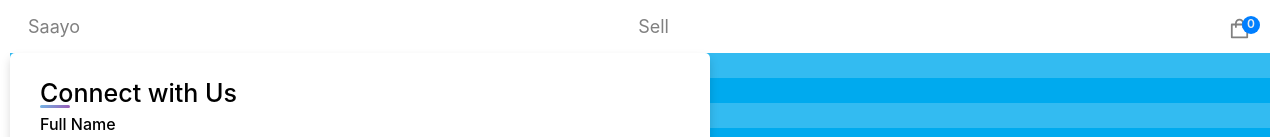
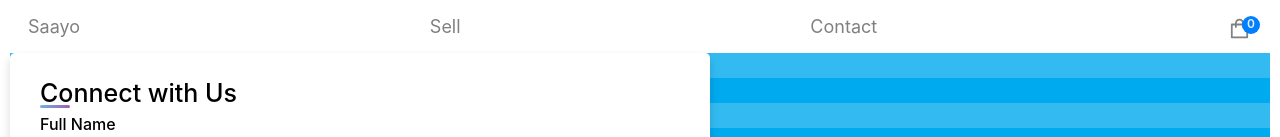
Before and after one commit to RealOtakuBoi/Saayo, a Next.js app: page /sell/sellForm in a window 1280 px wide. Shown: the top 137 px of the page. Built offline with nearby package versions, Linux system fonts and the light colour scheme.

Commit message:
contact btn

```diff
--- a/Components/Navbar.jsx
+++ b/Components/Navbar.jsx
@@ -1,7 +1,6 @@
 import React from 'react';
 import Link from 'next/link';
-import { AiOutlineShopping } from 'react-icons/ai'
-
+import { AiOutlineShopping, AiOutlineWhatsApp } from 'react-icons/ai'
 import  Cart  from './Cart';
 import { useStateContext } from '../Context/StateContext';
 
@@ -18,6 +17,10 @@ const Navbar = () => {
         <Link href={`/sell/sellForm`}>Sell</Link>
       </p>
 
+      <p className="logo">
+      <Link href={`https://wa.me/+919870405708?text=Hello%20I%20want%20to%20Contact%20you%20About%20some%20queries`}>Contact</Link>
+      </p>
+
 
 
       <button type="button" className="cart-icon" onClick={() => setShowCart(true)}>
--- a/pages/product/[slug].js
+++ b/pages/product/[slug].js
@@ -60,7 +60,7 @@ const ProductDeatils = ({ product , products}) => {
         </div>
         <div className="buttons">
           <button type="button" className="add-to-cart" onClick={() => onAdd(product , qty)} >Add to Cart</button>
-          <a href={`sms://+919870405708;?&body=I%20Want%20Buy%20${name}%20To%20Priced%20at${price}`}>
+          <a href={`sms://+919870405708;?&body=I%20Want%20Buy%20${name}%20To%20Priced%20at%20${price}`}>
           <button type="button" className="buy-now">Buy Now</button>
           </a>
         </div>
```
